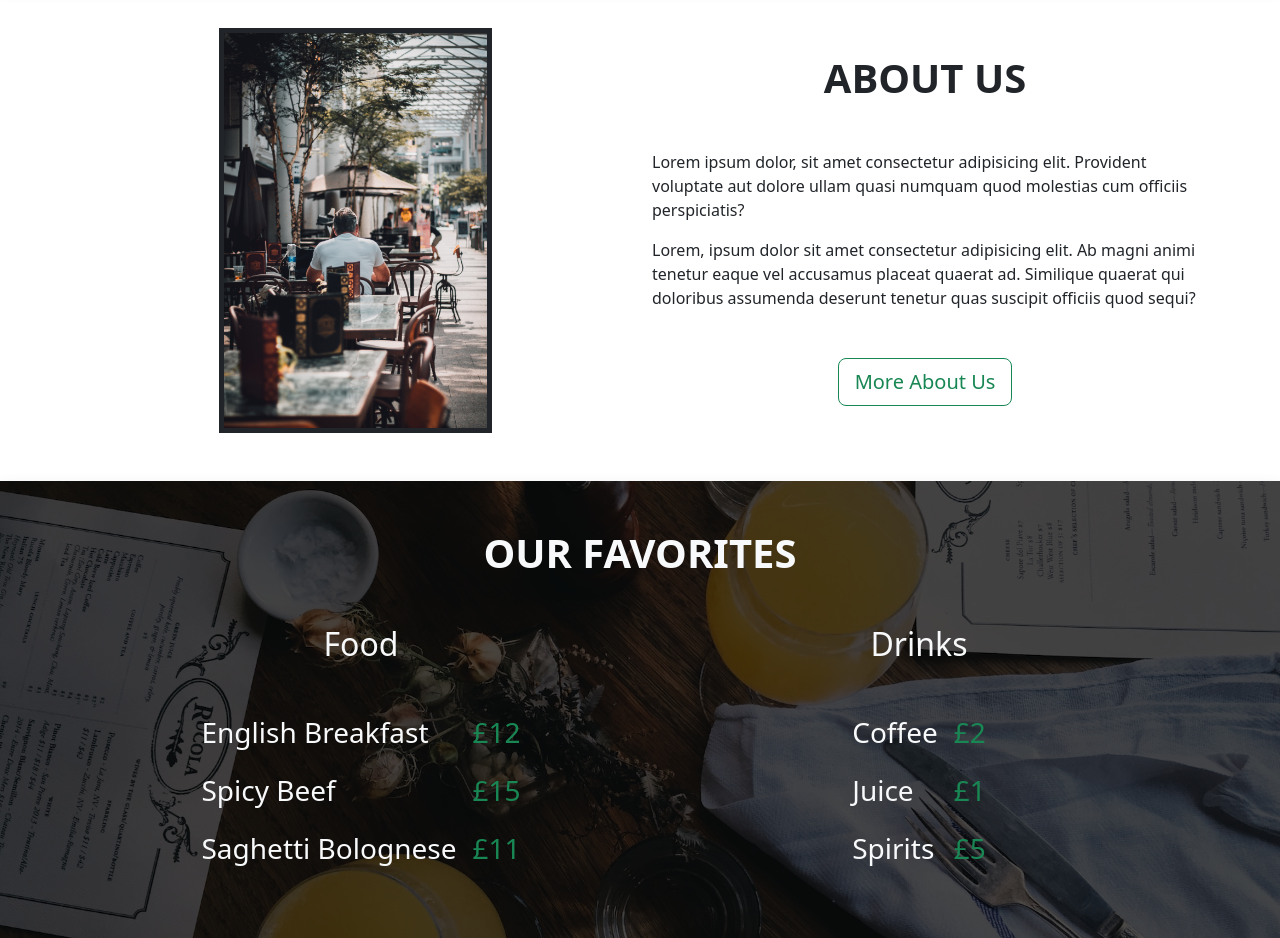
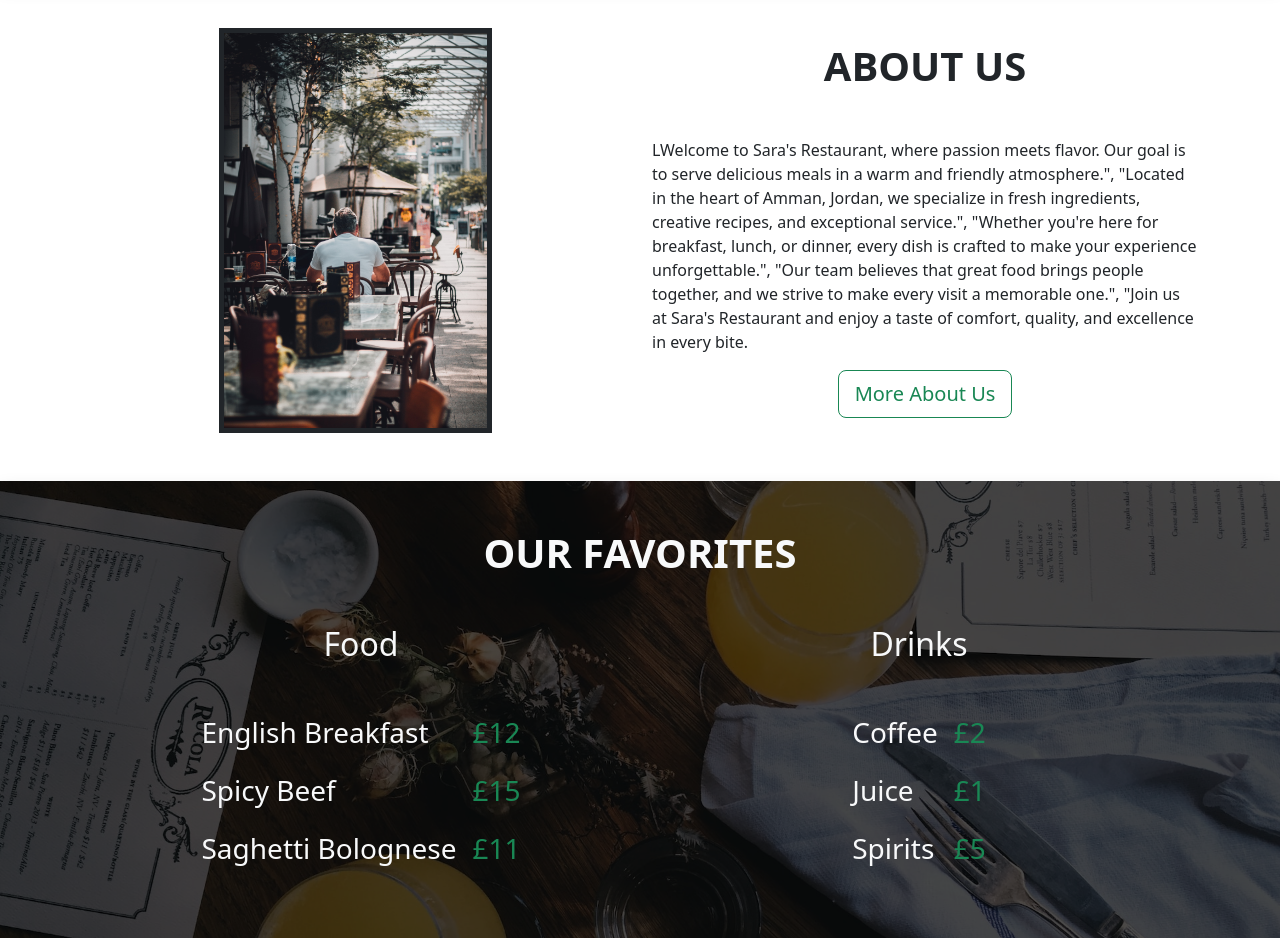
Before and after one commit to sarahwkh9/react-restaurant, a React (Create React App) app: page / in a window 1280 px wide. Shown: the part 820-1758 px from the top of the page. Built offline with nearby package versions, Linux system fonts and the light colour scheme.

Commit message:
Update Home.jsx

```diff
--- a/src/pages/Home.jsx
+++ b/src/pages/Home.jsx
@@ -29,8 +29,11 @@ function Home() {
                     </div>
                     <div className='col-lg-6 d-flex flex-column align-items-center justify-content-center'>
                         <h2 className='fs-1 mb-5 text-uppercase fw-bold'>About Us</h2>
-                        <p>Lorem ipsum dolor, sit amet consectetur adipisicing elit. Provident voluptate aut dolore ullam quasi numquam quod molestias cum officiis perspiciatis?</p>
-                        <p className='mb-5'>Lorem, ipsum dolor sit amet consectetur adipisicing elit. Ab magni animi tenetur eaque vel accusamus placeat quaerat ad. Similique quaerat qui doloribus assumenda deserunt tenetur quas suscipit officiis quod sequi?</p>
+                        <p>LWelcome to Sara's Restaurant, where passion meets flavor. Our goal is to serve delicious meals in a warm and friendly atmosphere.",
+    "Located in the heart of Amman, Jordan, we specialize in fresh ingredients, creative recipes, and exceptional service.",
+    "Whether you're here for breakfast, lunch, or dinner, every dish is crafted to make your experience unforgettable.",
+    "Our team believes that great food brings people together, and we strive to make every visit a memorable one.",
+    "Join us at Sara's Restaurant and enjoy a taste of comfort, quality, and excellence in every bite. </p>
                         <Link to="/about">
                             <button type='button' className='btn btn-outline-success btn-lg'>More About Us</button>
                         </Link>
```
